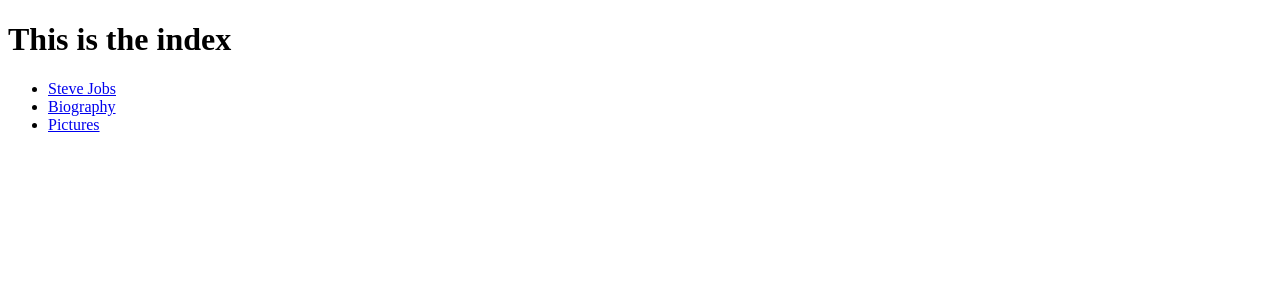
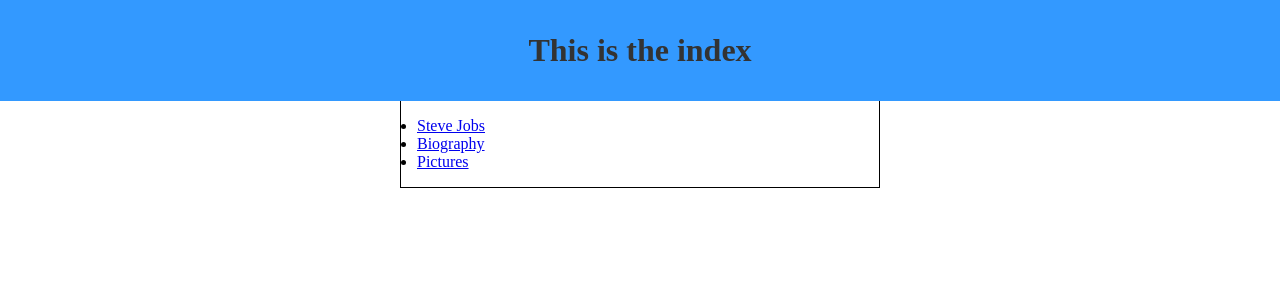
Before and after one commit to GudniNathan/VEF3A3U, a Django app: template django_project/routing/templates/routing/index.html in a window 1280 px wide. Shown: the top 300 px of the page. Run offline with Django 3.2, Linux system fonts and the light colour scheme; the template is opened without the code that fills it, so the values that code supplies are empty.

Commit message:
Verkefni 2

```diff
--- a/django_project/django_project/urls.py
+++ b/django_project/django_project/urls.py
@@ -17,6 +17,8 @@ from django.conf.urls import include, url
 from django.contrib import admin
 from routing import views
 
+
+
 urlpatterns = [
     url(r'^admin/', include(admin.site.urls)),
     url(r'^$', views.index, name='index'),
--- /dev/null
+++ b/django_project/routing/static/routing/styles.css
@@ -0,0 +1,28 @@
+*{box-sizing: border-box;}
+body, html{
+	margin: 0;
+	padding: 0;
+	height: 100%;
+}
+h1{
+	text-align: center;
+	display: block;
+	width: 100%;
+	color: #333;
+	background-color: #3399ff;
+	margin: 0;
+	padding: 1em;
+}
+div{
+	margin: 0 auto;
+	max-width: 30em;
+	border: 1px solid black;
+	border-top: none;
+}
+ul{
+	margin: 0;
+	padding: 1em;
+}
+img{
+	max-width: 100%;
+}
--- a/django_project/routing/templates/routing/bio.html
+++ b/django_project/routing/templates/routing/bio.html
@@ -1,10 +1,13 @@
+{% load staticfiles %}
+
 <!DOCTYPE html>
 <html lang="en">
 <head>
     <meta charset="UTF-8">
     <title>Biography</title>
+    <link rel="stylesheet" type="text/css" href="{% static 'routing/styles.css' %}" />
 </head>
 <body>
-    <p>This is the biography</p>
+    <h1>This is the biography</h1>
 </body>
 </html>
--- a/django_project/routing/templates/routing/index.html
+++ b/django_project/routing/templates/routing/index.html
@@ -1,11 +1,14 @@
+{% load staticfiles %}
 <!DOCTYPE html>
 <html lang="en">
 <head>
     <meta charset="UTF-8">
     <title>Index</title>
+    <link rel="stylesheet" type="text/css" href="{% static 'routing/styles.css' %}" />
 </head>
 <body>
     <h1>This is the index</h1>
+    <div>
         <ul>
             <li>
                 <a href="jobs/">Steve Jobs</a>
@@ -17,5 +20,6 @@
                 <a href="pics/">Pictures</a>
             </li>
         </ul>
+    </div>
 </body>
 </html>
--- a/django_project/routing/templates/routing/jobs.html
+++ b/django_project/routing/templates/routing/jobs.html
@@ -1,10 +1,13 @@
+{% load staticfiles %}
+
 <!DOCTYPE html>
 <html lang="en">
 <head>
     <meta charset="UTF-8">
     <title>Steve Jobs</title>
+    <link rel="stylesheet" type="text/css" href="{% static 'routing/styles.css' %}" />
 </head>
 <body>
-    <p>This is Steve Jobs</p>
+    <h1>This is Steve Jobs</h1>
 </body>
 </html>
```
Also changed, not shown: django_project/django_project/settings.py (+14 -2 lines), django_project/routing/templates/routing/pics.html (+7 -1 lines), django_project/routing/static/routing/918px-Steve_Jobs_Headshot_2010-CROP.jpg (added), 2 other files. Lines whose indentation alone changed are shown as unchanged.
